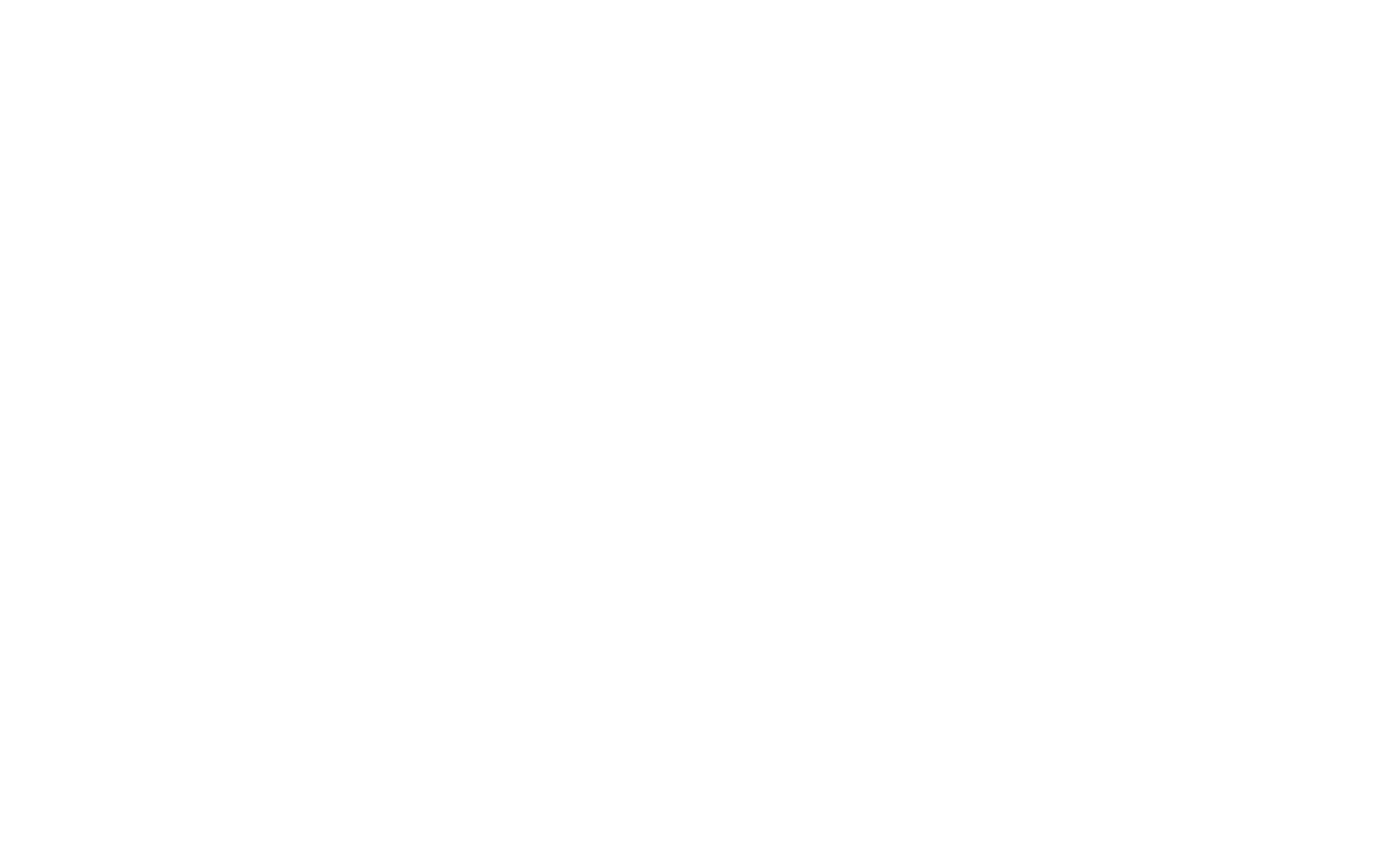
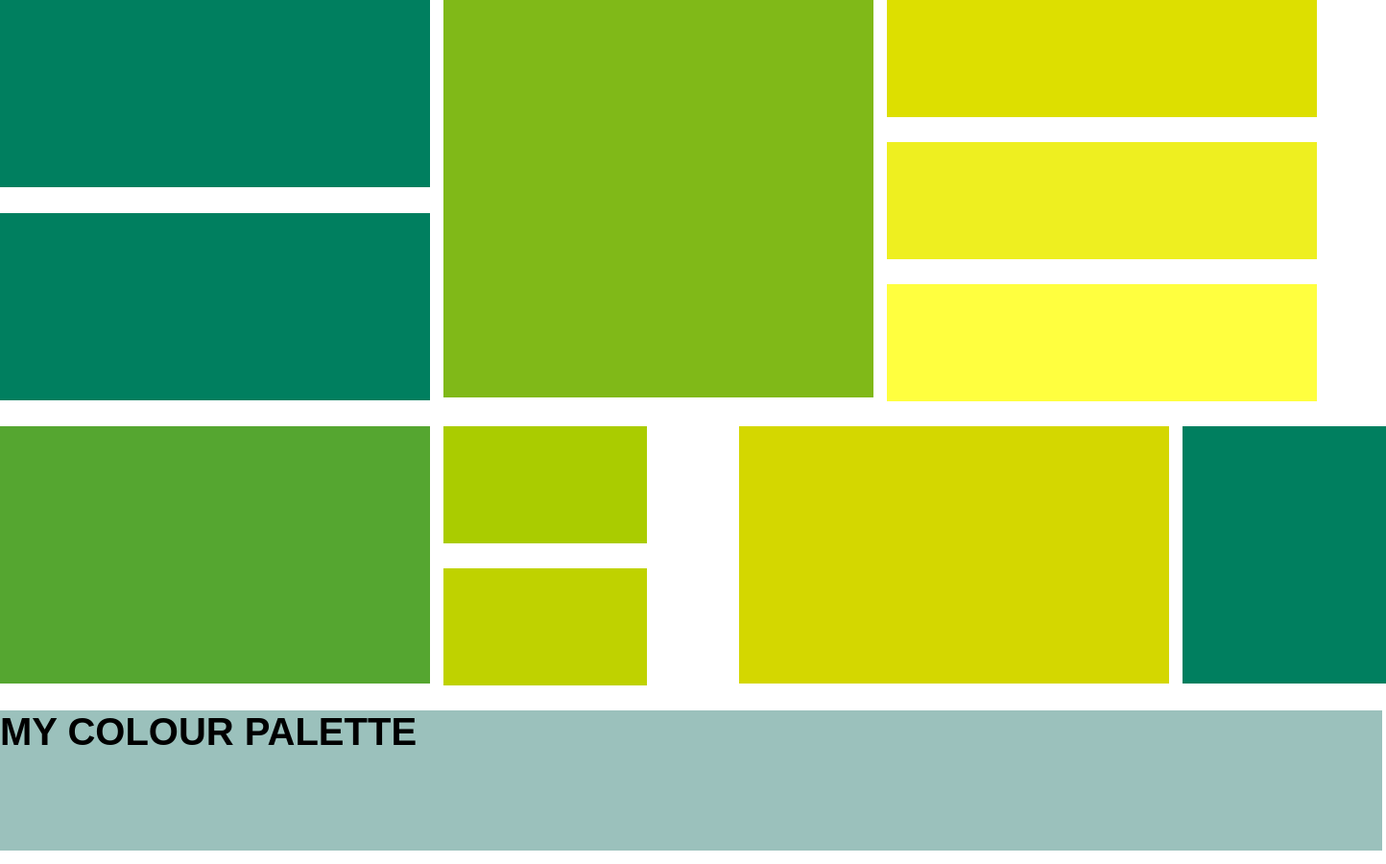
Before and after one commit to Taimmesia/gridpractice, a plain HTML site: page index.html in a window 1280 px wide. Shown: the whole page at 96% size, 1444 px wide, since content can reach past the window. Before the commit the page ends 800 px from the top, so only its background shows below. Drawn offline with Linux system fonts and the light colour scheme; files that its build step writes are made by us from their sources.

Commit message:
added grid items and positioned them

```diff
--- a/css/style.css
+++ b/css/style.css
@@ -0,0 +1,107 @@
+.grid-container {
+  width: 1440px;
+  height: 900px;
+  display: grid;
+  grid-template-columns: repeat(9, 130px);
+  grid-template-rows: repeat(12, 50px);
+  grid-gap: 24px;
+}
+
+.grid-item-1 {
+  width: 448px;
+  height: 195px;
+  grid-row: 1 / 3;
+  grid-column: 1/ 2;
+  background-color: #007f5f;
+}
+
+.grid-item-2 {
+  width: 448px;
+  height: 195px;
+  grid-row: 4 / 6;
+  grid-column: 1 / 2;
+  background-color: #007f5f;
+}
+
+.grid-item-3 {
+  width: 448px;
+  height: 268px;
+  grid-row: 7 / 10;
+  grid-column: 1 / 2;
+  background-color: #55a630;
+}
+
+.grid-item-4 {
+  width: 448px;
+  height: 414px;
+  grid-row: 1 / 6;
+  grid-column: 4 / 5;
+  background-color: #80b918;
+}
+
+.grid-item-5 {
+  width: 212px;
+  height: 122px;
+  grid-row: 7 / 8;
+  grid-column: 4 / 4;
+  background-color: #aacc00;
+}
+
+.grid-item-6 {
+  width: 212px;
+  height: 122px;
+  grid-row: 9 / 10;
+  grid-column: 4 / 4;
+  background-color: #bfd200;
+}
+
+.grid-item-7 {
+  width: 448px;
+  height: 122px;
+  grid-row: 1 / 2;
+  grid-column: 7 / 8;
+  background-color: #dddf00;
+}
+
+.grid-item-8 {
+  width: 448px;
+  height: 122px;
+  grid-row: 3 / 4;
+  grid-column: 7 / 8;
+  background-color: #eeef20;
+}
+
+.grid-item-9 {
+  width: 448px;
+  height: 122px;
+  grid-row: 5 / 6;
+  grid-column: 7 / 8;
+  background-color: #ffff3f;
+}
+
+.grid-item-10 {
+  width: 448px;
+  height: 268px;
+  grid-row: 7 / 10;
+  grid-column: 6 / 7;
+  background-color: #d4d700;
+}
+
+.grid-item-11 {
+  width: 212px;
+  height: 268px;
+  grid-row: 7 / 10;
+  grid-column: 9 / 9;
+  background-color: #007f5f;
+}
+
+.grid-item-12 {
+  width: 1440px;
+  height: 146px;
+  grid-row: 11 / 12;
+  grid-column: 1 / 9;
+  background-color: #9bc1bc;
+  font-family: Arial, Helvetica, sans-serif;
+  font-size: 40px;
+  font-weight: bold;
+}
--- a/index.html
+++ b/index.html
@@ -3,9 +3,24 @@
   <head>
     <meta charset="UTF-8" />
     <meta name="viewport" content="width=device-width, initial-scale=1.0" />
-    <link rel="stylesheet" href="reset.css" />
-    <link rel="stylesheet" href="style.css" />
+    <link rel="stylesheet" href="css/reset.css" />
+    <link rel="stylesheet" href="css/style.css" />
     <title>CSS grid</title>
   </head>
-  <body></body>
+  <body>
+    <div class="grid-container">
+      <div class="grid-item grid-item-1"></div>
+      <div class="grid-item grid-item-2"></div>
+      <div class="grid-item grid-item-3"></div>
+      <div class="grid-item grid-item-4"></div>
+      <div class="gird-item grid-item-5"></div>
+      <div class="grid-item grid-item-6"></div>
+      <div class="grid-item grid-item-7"></div>
+      <div class="grid-item grid-item-8"></div>
+      <div class="grid-item grid-item-9"></div>
+      <div class="grid-item grid-item-10"></div>
+      <div class="grid-item grid-item-11"></div>
+      <div class="grid-item grid-item-12">MY COLOUR PALETTE</div>
+    </div>
+  </body>
 </html>
```
